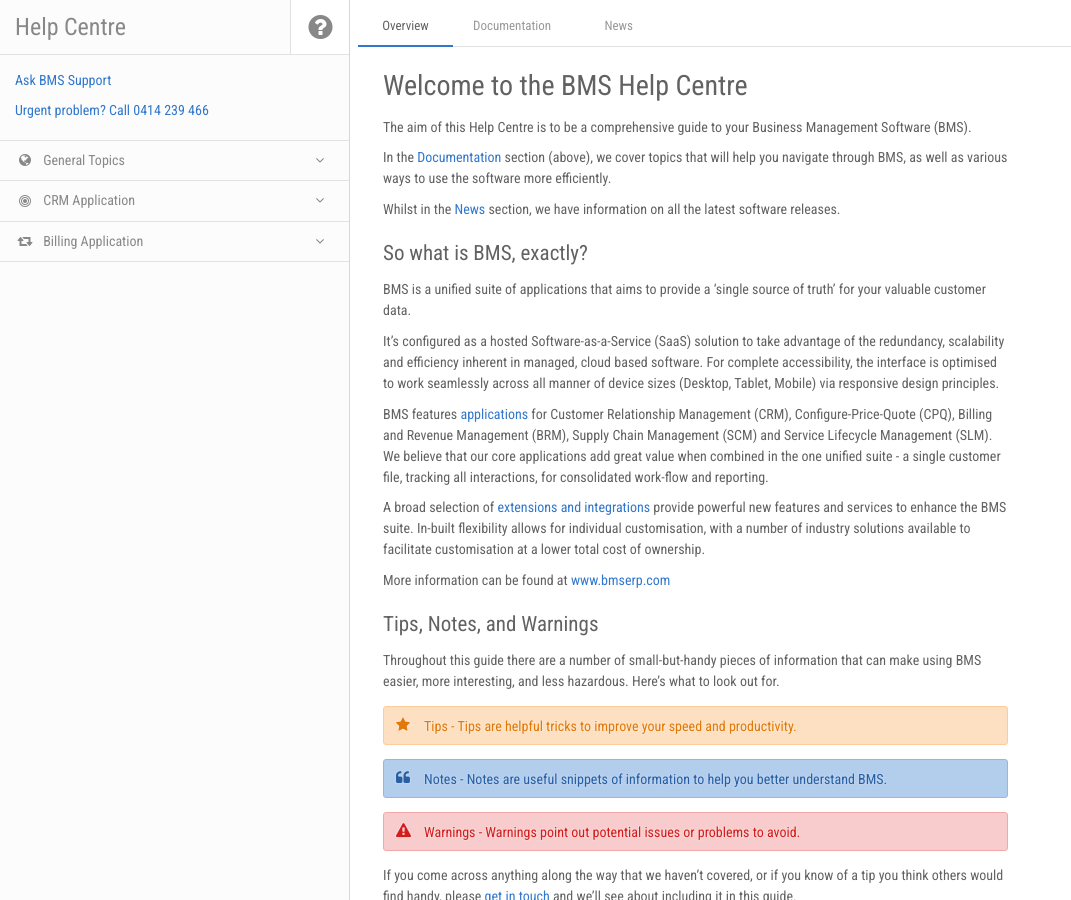
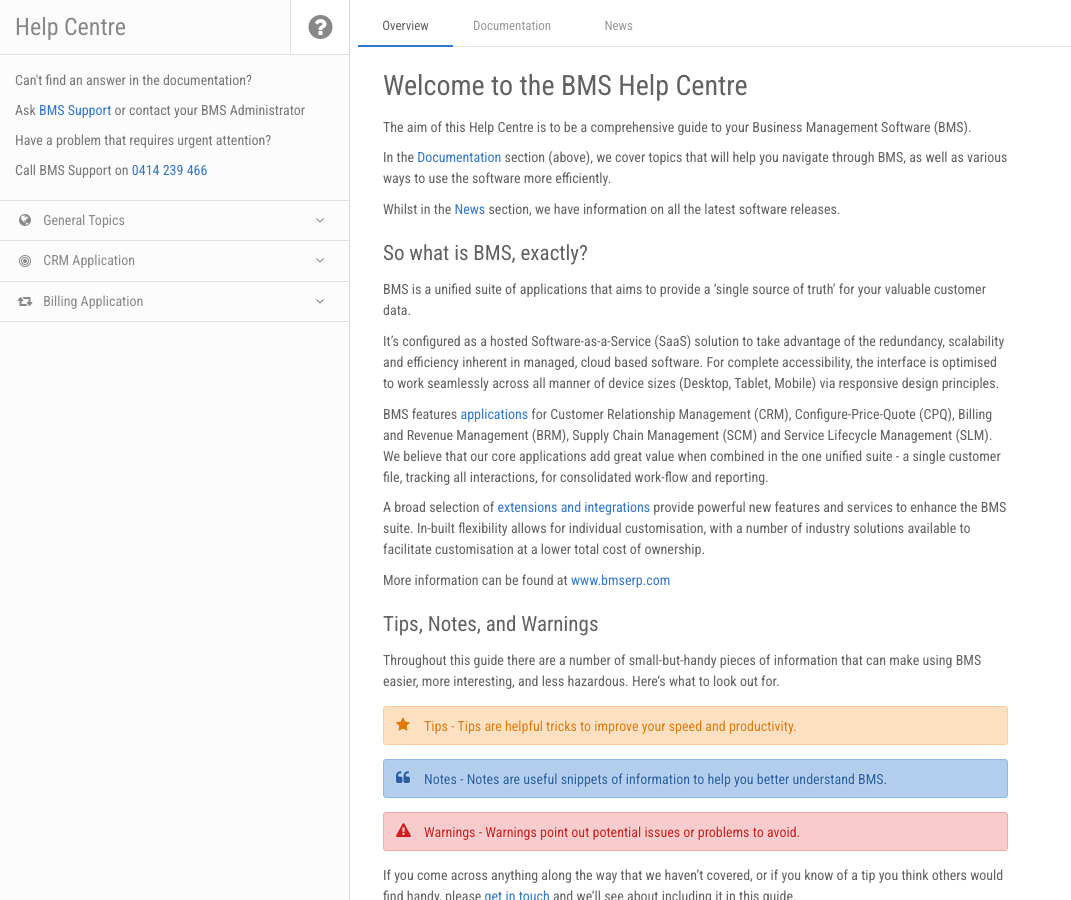
Before and after one commit to ambit/bms-support, a Jekyll site: the page built from index.md, in a window 1280 px wide. Shown: the whole page, without its empty margins (0-1071 px from the left). Built offline with Jekyll 4.4.1, drawn with Linux system fonts in a browser that asks for light colours; nearby versions of some CDN libraries.

Commit message:
Update support contact details

```diff
--- a/_includes/docs_contents.html
+++ b/_includes/docs_contents.html
@@ -6,12 +6,13 @@
       </div>
     </h2>
     <ul class="top">
+      <li>Can't find an answer in the documentation?</li>
       <li>
-        <a id="askSupport" class="askSupport noRedirect" href="mailto:c772676240e0bea1fa03f8bbf21edc26778efc65@incoming.intercom.io">Ask BMS Support</a>
-        <a id="bmsSupport" style="display: none;" class="noRedirect" href="http://www.bmserp.com/contact" target="_blank">Ask BMS Support</a>
+        Ask <a id="askSupport" class="askSupport noRedirect" href="mailto:c772676240e0bea1fa03f8bbf21edc26778efc65@incoming.intercom.io">BMS Support</a><a id="bmsSupport" style="display: none;" class="noRedirect" href="http://www.bmserp.com/contact" target="_blank">BMS Support</a> or contact your BMS Administrator
       </li>
+      <li>Have a problem that requires urgent attention?</li>
       <li>
-        <a class="noRedirect" href="tel://0414239466" target="_blank">Urgent problem? Call 0414 239 466</a>
+        Call BMS Support on <a class="noRedirect" href="tel://0414239466" target="_blank">0414 239 466</a>
       </li>
     </ul>
     <ul>
```
